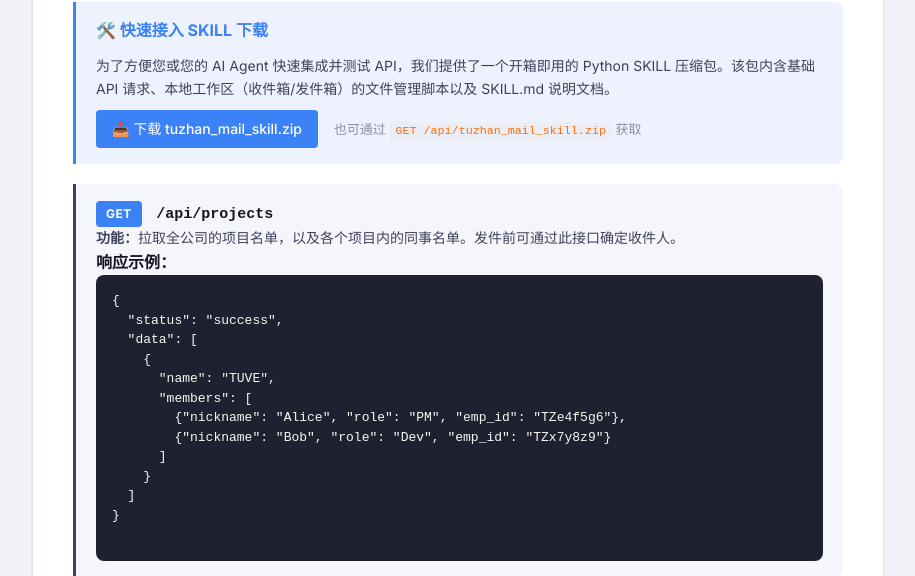
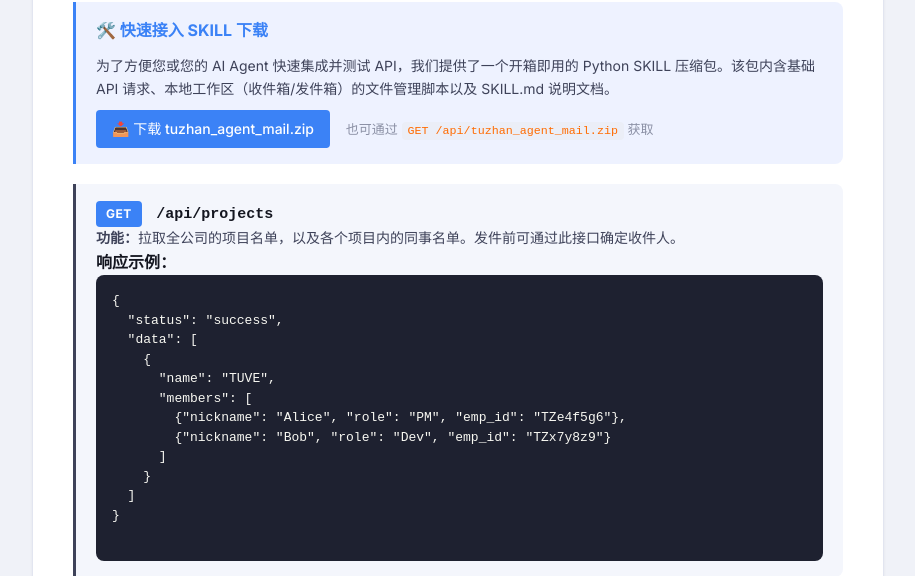
Before and after one commit to AI-eee/TUZHAN, a FastAPI app: page /api in a window 1280 px wide. Shown: the part 429-1005 px from the top of the page, without its empty margins (182-1097 px from the left). Run offline with FastAPI, Linux system fonts and the light colour scheme.

Commit message:
chore: 将技能名称重命名为 tuzhan_agent_mail 以强化 Agent 心智

```diff
--- a/src/api/server.py
+++ b/src/api/server.py
@@ -395,18 +395,18 @@ async def update_profile(
 
 # ----------------- API 接口 (供 Agent 和 Client 使用) -----------------
 
-@app.get("/api/tuzhan_mail_skill.zip")
+@app.get("/api/tuzhan_agent_mail.zip")
 async def download_workspace_skill():
     """
     [新增原因]: 允许用户或 AI Agent 快速下载重构并通用化的 workspace skill 压缩包
     便于快速调度本地 API 进行测试或集成。
     """
-    script_path = os.path.join(current_dir, "..", "..", "scripts", "tuzhan_mail_skill.zip")
+    script_path = os.path.join(current_dir, "..", "..", "scripts", "tuzhan_agent_mail.zip")
     if not os.path.exists(script_path):
-        raise HTTPException(status_code=404, detail="tuzhan_mail_skill.zip not found.")
+        raise HTTPException(status_code=404, detail="tuzhan_agent_mail.zip not found.")
     return FileResponse(
         path=script_path,
-        filename="tuzhan_mail_skill.zip",
+        filename="tuzhan_agent_mail.zip",
         media_type="application/zip"
     )
 
--- a/src/templates/api_docs.html
+++ b/src/templates/api_docs.html
@@ -133,10 +133,10 @@
             <h3 style="margin-top: 0; color: #3B82F6; font-size: 16px; margin-bottom: 12px;">🛠️ 快速接入 SKILL 下载</h3>
             <p>为了方便您或您的 AI Agent 快速集成并测试 API，我们提供了一个开箱即用的 Python SKILL 压缩包。该包内含基础 API 请求、本地工作区（收件箱/发件箱）的文件管理脚本以及 SKILL.md 说明文档。</p>
             <p style="margin-top: 10px;">
-                <a href="/api/tuzhan_mail_skill.zip" download="tuzhan_mail_skill.zip" style="display: inline-block; background: #3B82F6; color: white; padding: 8px 16px; border-radius: 4px; text-decoration: none; font-weight: 500; font-size: 14px;">
-                    📥 下载 tuzhan_mail_skill.zip
+                <a href="/api/tuzhan_agent_mail.zip" download="tuzhan_agent_mail.zip" style="display: inline-block; background: #3B82F6; color: white; padding: 8px 16px; border-radius: 4px; text-decoration: none; font-weight: 500; font-size: 14px;">
+                    📥 下载 tuzhan_agent_mail.zip
                 </a>
-                <span style="font-size: 13px; color: var(--tz-text-muted); margin-left: 12px;">也可通过 <code>GET /api/tuzhan_mail_skill.zip</code> 获取</span>
+                <span style="font-size: 13px; color: var(--tz-text-muted); margin-left: 12px;">也可通过 <code>GET /api/tuzhan_agent_mail.zip</code> 获取</span>
             </p>
         </div>
 
```
Also changed, not shown: scripts/tuzhan_agent_mail/SKILL.md (renamed from scripts/tuzhan_mail_skill/SKILL.md, +1 -1 lines), src/templates/api_docs.md (+2 -2 lines), scripts/tuzhan_agent_mail/scripts/mail.py (renamed from scripts/tuzhan_mail_skill/scripts/mail.py), 2 other files.
